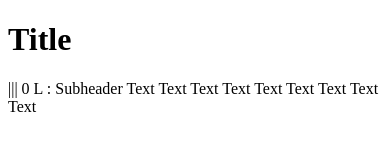
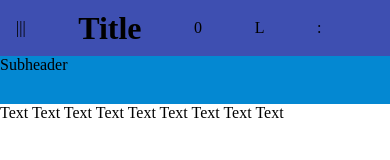
Before and after one commit to SerkanSipahi/material.honey.glass, a website: page index.html in a window 390 px wide. Drawn offline with nearby package versions, Linux system fonts and the light colour scheme; files that its build step writes are made by us from their sources.

Commit message:
add minifier; add mobile tags; refactor

```diff
--- a/css/styles.css
+++ b/css/styles.css
@@ -1,6 +1,11 @@
+/**
+ * https://material.io/guidelines/material-design/elevation-shadows.html#elevation-shadows-elevation-android
+ */
+
 /**
  * https://storage.googleapis.com/material-design/publish/material_v_11/assets/0Bzhp5Z4wHba3bEwtTE1STENUMzA/stickersheet_components_20170314.psd
  */
+
 :root {
 
     --height-8px:   8px;
@@ -23,29 +28,42 @@
     --color-80px: #34ac71;
     --color-88px: #00796c;
 
+    --key-lines :  16px;
+    --fixed-width: 56px;
+
 }
 
-com-bar {
+body {
+    margin: 0;
+    padding: 0;
+}
+
+com-header {
+
+    height: var(--height-56px);
+    background-color: var(--color-56px);
 
     display: flex;
+    padding: 0 var(--key-lines);
 
-    h1 {
-        order: 1
-    }
-    com-icon[name="burger"]{
-        order: 0
-    }
-    com-icon[name="search"]{
-        order: 0
-    }
-    com-icon[name="like"]{
-        order: 0
-    }
-    com-icon[name="settings"]{
-        order: 0
-    }
+    h1 { order: 1 }
+    com-icon[name="burger"  ]{ order: 0 }
+    com-icon[name="search"  ]{ order: 2 }
+    com-icon[name="like"    ]{ order: 3 }
+    com-icon[name="settings"]{ order: 4 }
+
     com-icon, h1 {
+        align-self: center;
         flex-shrink:1;
         flex-grow:1;
     }
 }
+
+com-subheader {
+
+    display: block;
+
+    height: var(--height-48px);
+    background-color: var(--color-48px);
+
+}
--- a/index.html
+++ b/index.html
@@ -3,8 +3,16 @@
     <head>
         <meta charset="UTF-8">
         <title>Google Layout Skeleton</title>
+        <meta http-equiv="X-UA-Compatible" content="IE=edge">
+        <meta name="viewport" content="width=device-width, initial-scale=1">
+
+        <meta name="theme-color" content="#10b2b2">
+        <meta name="msapplication-navbutton-color" content="#10b2b2">
+        <meta name="apple-mobile-web-app-status-bar-style" content="#10b2b2">
+
     </head>
-    <link rel="stylesheet" type="text/css" href="./assets/css/styles.css">
+    <link rel="stylesheet" type="text/css" href="./assets/normalize.css">
+    <link rel="stylesheet" type="text/css" href="./assets/styles.css">
     <body>
         <com-header>
             <h1>Title</h1>
--- a/config.js
+++ b/postcss.config.js
@@ -1,5 +1,6 @@
 let postcssNested = require('postcss-nested');
 let autoprefixer = require('autoprefixer');
+let cssnano = require('cssnano');
 
 module.exports = {
     plugins: [
@@ -7,5 +8,6 @@ module.exports = {
         autoprefixer({
             browsers: ["last 2 versions"]
         }),
+        cssnano
     ],
 };
```
Also changed, not shown: package.json (+6 -1 lines), 1 other file.
